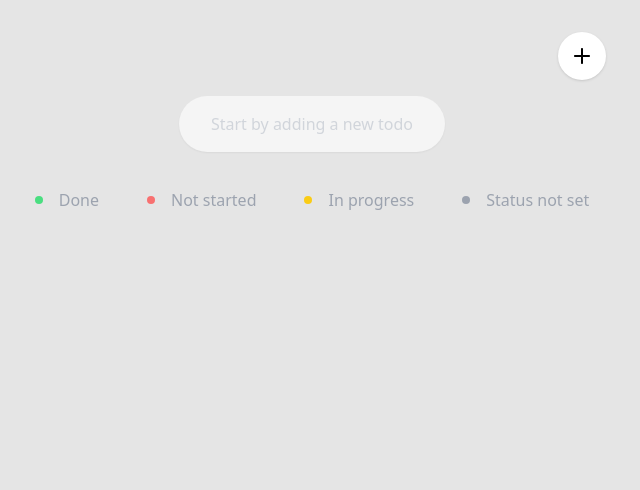
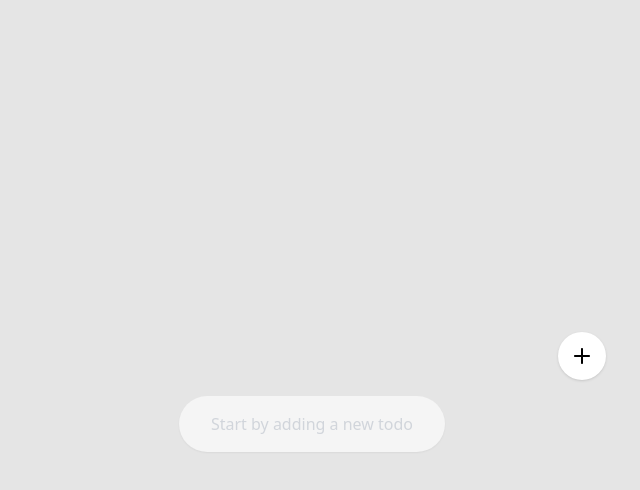
Before and after one commit to Graquick/Todo, a React (Create React App) app: page / in a window 1280 px wide. Shown: the top 490 px of the page, without its empty margins (328-968 px from the left). Built offline with nearby package versions, Linux system fonts and the light colour scheme.

Commit message:
fixes on layout

```diff
--- a/src/App.js
+++ b/src/App.js
@@ -16,8 +16,8 @@ export default function Home({todo}) {
         setShowTodoModal={setShowTodoModal}
         type="add"
       />
-      <main className="w-full min-h-screen bg-neutral-200 lg:h-fit pt-20 pb-8">
-        <div className=" left-0 right-0 flex flex-col gap-8 p-4 m-auto w-fit h-fit relative">
+      <main className="w-full min-h-screen bg-neutral-200 lg:h-fit pt-20 pb-8 flex flex-col justify-center items-center">
+        <div className="flex flex-col gap-8 p-4 w-fit h-fit relative">
           <Button setShowTodoModal={setShowTodoModal} />
           <List />
         </div>
--- a/src/components/Item.js
+++ b/src/components/Item.js
@@ -40,7 +40,7 @@ export default function Item({ todo, deleted, setDeleted }) {
         whileHover={{ scale: 1.1 }}
       >
         <div
-          className="w-[600px] flex items-center justify-between h-16 gap-4 cursor-pointer bg-white rounded-full lg:w-[330px]"
+          className="w-[600px] flex items-center justify-between h-fit py-2 gap-4 cursor-pointer bg-white rounded-full lg:w-[330px]"
           onClick={handleEdit}
           onKeyDown={handleEdit}
           role="button"
--- a/src/components/List.js
+++ b/src/components/List.js
@@ -33,31 +33,6 @@ export default function List({ todo, editTodoModal, setEditTodoModal, handleDele
   const sortedTodoList = [...todoList];
   sortedTodoList.sort((a, b) => new Date(b.time) - new Date(a.time)); // Not necessary ?
 
-  const status = [
-    {
-      id: 1,
-      color: <div className={`w-2 h-2 bg-green-400 rounded-full`}></div>,
-      title: "Done",
-    },
-
-    {
-      id: 2,
-      color: <div className={`w-2 h-2 bg-red-400 rounded-full`}></div>,
-      title: "Not started",
-    },
-
-    {
-      id: 3,
-      color: <div className={`w-2 h-2 bg-yellow-400 rounded-full`}></div>,
-      title: "In progress",
-    },
-
-    {
-      id: 4,
-      color: <div className={`w-2 h-2 bg-gray-400 rounded-full`}></div>,
-      title: "Status not set",
-    },
-  ];
   return (
     <>
       <AnimatePresence>
@@ -90,17 +65,6 @@ export default function List({ todo, editTodoModal, setEditTodoModal, handleDele
           )}
         </motion.div>
       </AnimatePresence>
-
-      <div className="flex h-8 gap-12 cursor-default justify-center items-center lg:w-[330px] lg:flex-col lg:h-fit">
-        {status.map((sta) => {
-          return (
-            <div key={sta.id} className="flex items-center gap-4">
-              {sta.color}
-              <span className="font-medium text-gray-400">{sta.title}</span>
-            </div>
-          );
-        })}
-      </div>
     </>
   );
 }
--- a/src/components/TodoModal.js
+++ b/src/components/TodoModal.js
@@ -173,7 +173,7 @@ export default function TodoModal({
             >
               <motion.button
                 type="button"
-                className="w-[100px] h-[40px] text-black bg-white shadow-sm"
+                className="w-[100px] h-[40px] text-black bg-white shadow-sm rounded-xl"
                 onClick={() => setShowTodoModal(false)}
                 onKeyDown={() => setShowTodoModal(false)}
                 initial={{ y: 40, opacity: 0 }}
```
